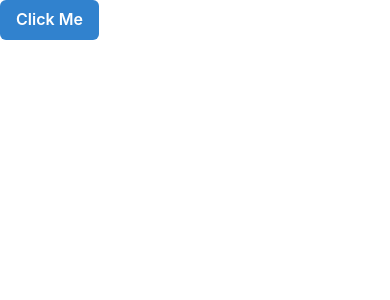
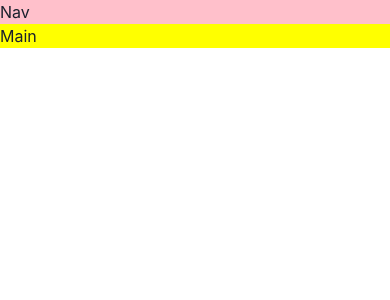
Before and after one commit to taniya7/gamify-app, a React (Vite) app: page / in a window 390 px wide. Shown: the top 300 px of the page. Built offline with nearby package versions, Linux system fonts and the light colour scheme.

Commit message:
Building Responsive Layout

```diff
--- a/src/App.jsx
+++ b/src/App.jsx
@@ -1,11 +1,38 @@
-import { Button } from "@chakra-ui/react";
+import { Button, Grid, GridItem, Show } from "@chakra-ui/react";
 
 function App() {
   return (
     <>
-      <Button colorScheme="blue">Click Me</Button>
+      <Grid
+        templateAreas={{ base: `"nav" "main"`, lg: `"nav nav" "aside main"` }}
+      >
+        <GridItem area="nav" bg="pink">
+          Nav
+        </GridItem>
+
+        <Show above="lg">
+          <GridItem area="aside" bg="gray">
+            Aside
+          </GridItem>
+        </Show>
+
+        <GridItem area="main" bg="yellow">
+          Main
+        </GridItem>
+      </Grid>
     </>
   );
 }
 
 export default App;
+
+/* To add responsiveness :
+const breakpoints = {
+  base: 0px
+  sm: ~480px
+  md: ~768px
+  lg: ~992px
+  xl: ~1280px
+  "2xl": ~1536px
+}
+*/
```
